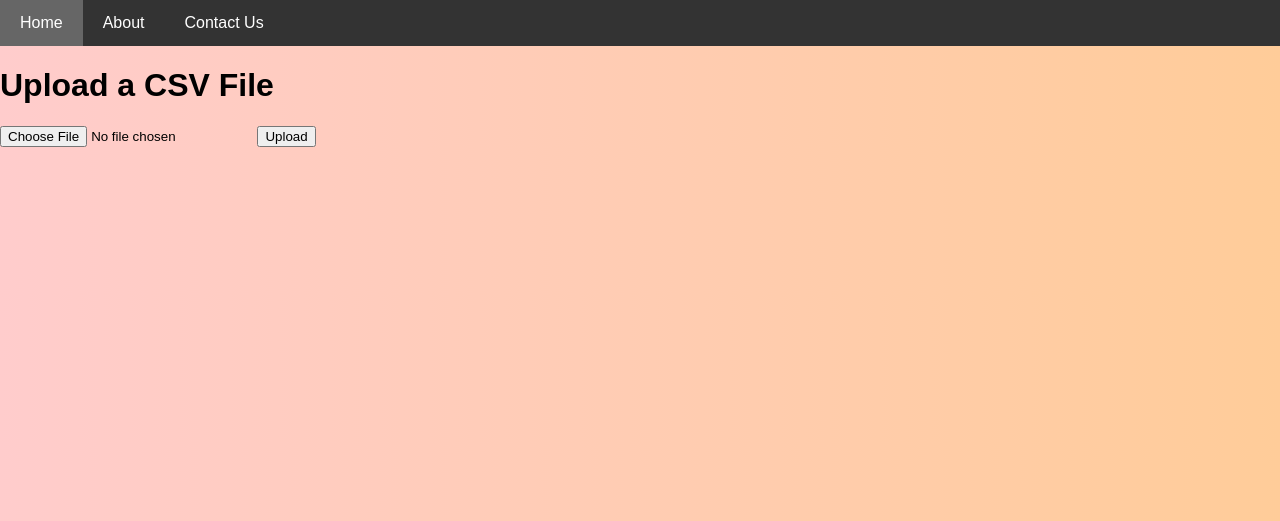
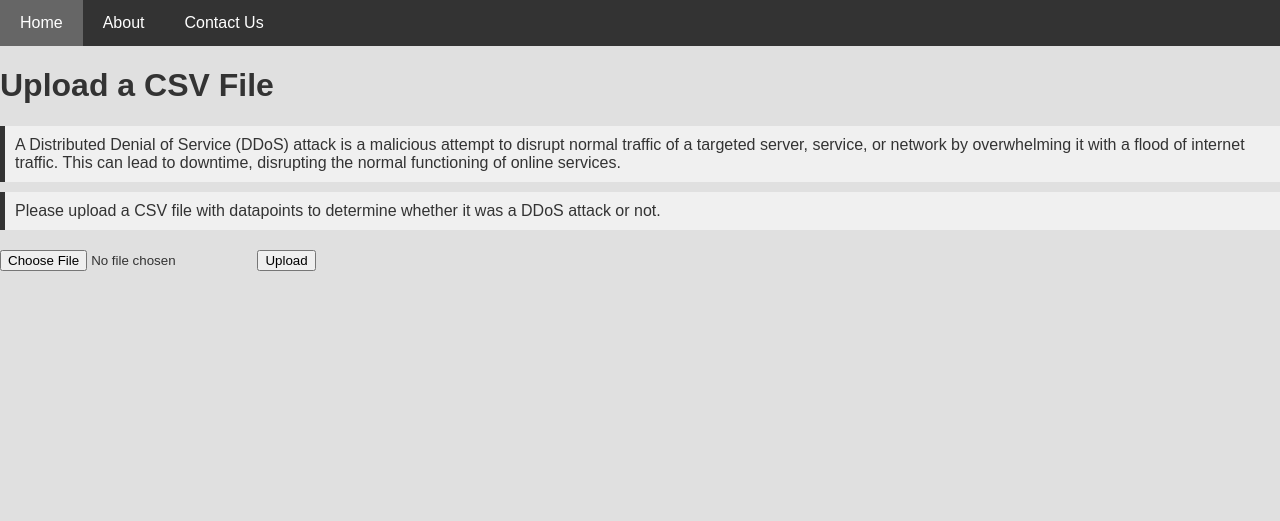
Before and after one commit to AbhinavPandey1911/DDoS-Detection-using-GNB-LR-DT, a Flask app: page / in a window 1280 px wide. Shown: the top 521 px of the page. Run offline with Flask 3, Linux system fonts and the light colour scheme.

Commit message:
update the styles'

```diff
--- a/templates/about.html
+++ b/templates/about.html
@@ -8,6 +8,7 @@
         body {
             margin: 0;
             font-family: Arial, sans-serif;
+            background-color: #ffffcc; /* Yellow background */
         }
 
         .navbar {
@@ -51,7 +52,7 @@
         }
     </style>
 </head>
-<body style="background: linear-gradient(to right, #ffcccc, #ffcc99);">
+<body>
     <div class="navbar">
         <a href="/">Home</a>
         <a class="active" href="/about">About Project</a>
--- a/templates/index.html
+++ b/templates/index.html
@@ -8,6 +8,8 @@
         body {
             margin: 0;
             font-family: Arial, sans-serif;
+            background-color: #e0e0e0; /* Darker grey background */
+            color: #333; /* Dark font color */
         }
 
         .navbar {
@@ -26,16 +28,31 @@
 
         .navbar a:hover {
             background-color: #ddd;
-            color: black;
+            color: #333; /* Dark font color on hover */
         }
 
         .navbar a.active {
             background-color: #666;
             color: white;
         }
+
+        p {
+            margin: 10px 0;
+            padding: 10px;
+            background-color: #f0f0f0; /* Lighter grey background */
+            border-left: 5px solid #333;
+        }
+
+        form {
+            margin-top: 20px;
+        }
+
+        input[type="file"] {
+            margin-bottom: 10px;
+        }
     </style>
 </head>
-<body style="background: linear-gradient(to right, #ffcccc, #ffcc99);">
+<body>
     <div class="navbar">
         <a class="active" href="/">Home</a>
         <a href="/about">About</a>
@@ -43,6 +60,8 @@
     </div>
 
     <h1>Upload a CSV File</h1>
+    <p>A Distributed Denial of Service (DDoS) attack is a malicious attempt to disrupt normal traffic of a targeted server, service, or network by overwhelming it with a flood of internet traffic. This can lead to downtime, disrupting the normal functioning of online services.</p>
+    <p>Please upload a CSV file with datapoints to determine whether it was a DDoS attack or not.</p>
     <form action="/predict" method="post" enctype="multipart/form-data">
         <input type="file" name="file">
         <button type="submit">Upload</button>
```
